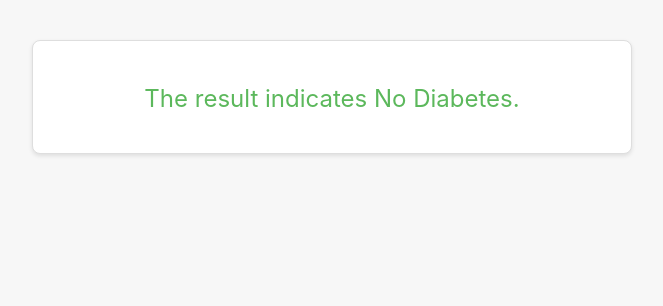
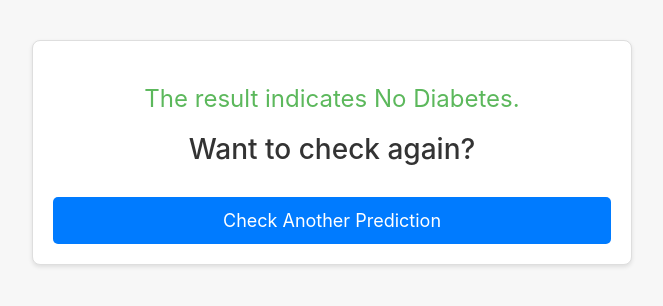
Before and after one commit to augannandev/DiabetesPrediction, a Flask app: template templates/result.html in a window 1280 px wide. Shown: the top 306 px of the page, without its empty margins (308-971 px from the left). Run offline with Flask 3, Linux system fonts and the light colour scheme; the template is opened without the code that fills it, so the values that code supplies are empty; parts of the project's set-up code (start-up, migrations or seed data) failed here and were passed over; some libraries are stand-ins or nearby versions.

Commit message:
edited result.html with return to home button

```diff
--- a/templates/result.html
+++ b/templates/result.html
@@ -33,6 +33,20 @@
         .no-diabetes {
             color: #5cb85c; /* Bootstrap 'success' color */
         }
+        .check-again-btn {
+            display: block;
+            width: 100%;
+            padding: 10px;
+            margin-top: 30px;
+            font-size: 18px;
+            text-align: center;
+            text-decoration: none;
+            color: #fff;
+            background-color: #007bff; /* Bootstrap primary color */
+            border-radius: 5px;
+            border: none;
+            cursor: pointer;
+        }
     </style>
 </head>
 <body>
@@ -41,10 +55,13 @@
             <div class="result-text">
                 <!-- The prediction result will be displayed here -->
                 {% if prediction == 1 %}
-                    <p class="diabetes">The result indicates Diabetes.</p>
+                    <p class="diabetes">OOps! The result indicates you have Diabetes.</p>
                 {% else %}
                     <p class="no-diabetes">The result indicates No Diabetes.</p>
                 {% endif %}
+                <!-- Button to check another prediction -->
+                <h3>Want to check again?</h3>
+                <a href="{{ url_for('home') }}" class="check-again-btn">Check Another Prediction</a>
             </div>
         </div>
     </div>
```
